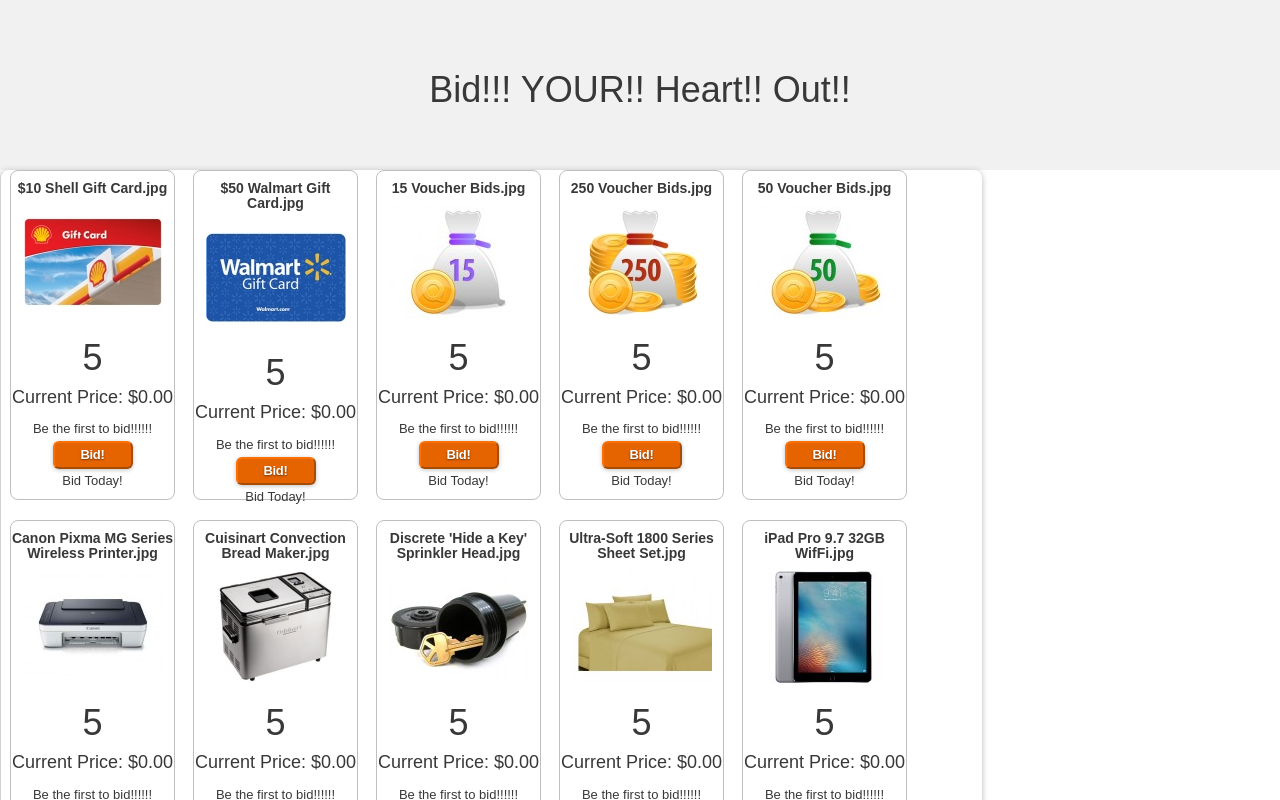
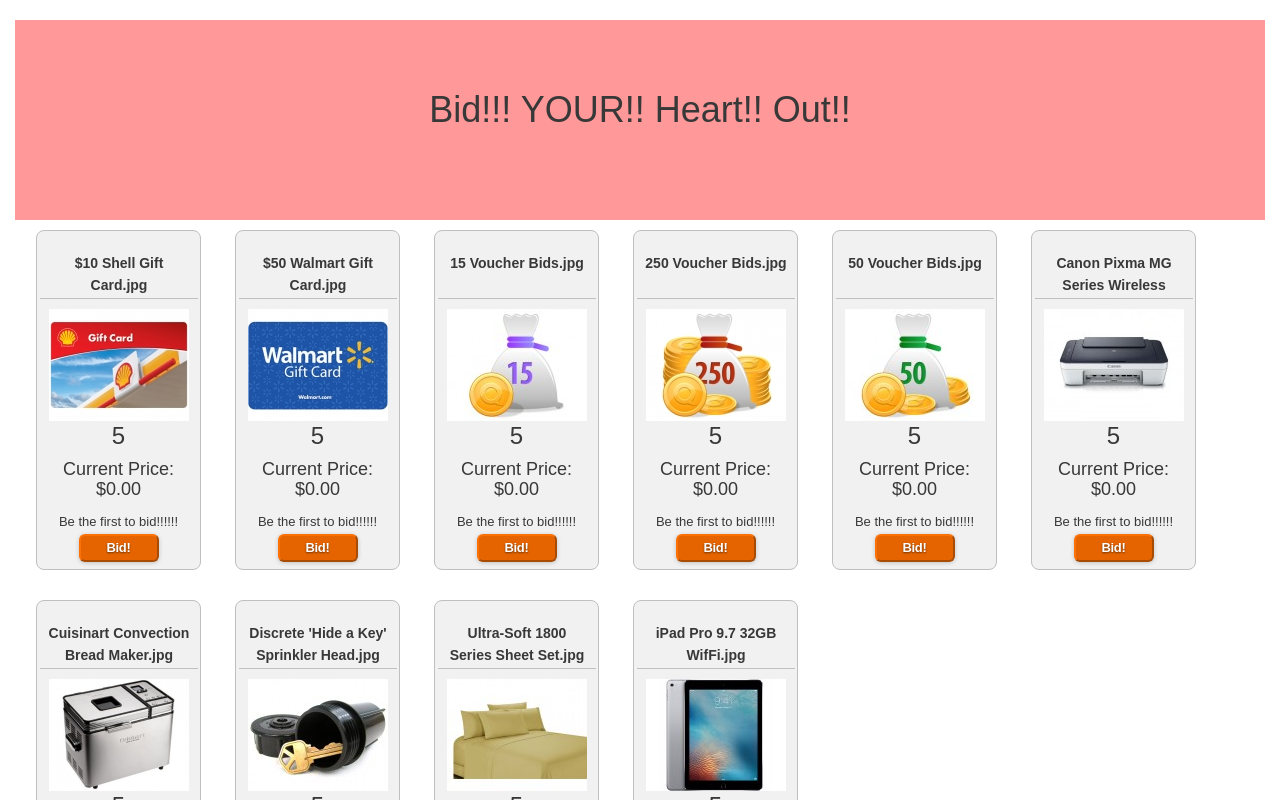
Before and after one commit to WDI-SEA/react-penny-auction-component, a React (Create React App) app: page / in a window 1280 px wide. Shown: the top 800 px of the page. Built offline with nearby package versions, Linux system fonts and the light colour scheme.

Commit message:
no users

```diff
--- a/src/App.css
+++ b/src/App.css
@@ -6,28 +6,53 @@ body{
   line-height: 24px;
   color: #383838;
   text-align: left;
+  background: #FFFFFF;
 }
 
 .App {
   text-align: center;
 }
 .header {
-    background-color: #f1f1f1;
+  /*background: #f1f1f1;*/
+  -webkit-animation: background 5s cubic-bezier(1,0,0,1) infinite;
+  animation: background 5s cubic-bezier(1,0,0,1) infinite;
+    font-size: 2.5em;
     padding: 50px;
     text-align: center;
+     height: 200px;
+}
+
+@-webkit-keyframes background {
+  0% { background-color: #f99; }
+  33% { background-color: #9f9; }
+  67% { background-color: #99f; }
+  100% { background-color: #f99; }
+}
+
+@keyframes background {
+  0% { background-color: #f99; }
+  33% { background-color: #9f9; }
+  67% { background-color: #99f; }
+  100% { background-color: #f99; }
 }
 
 .auction-item-wrapper{
   width: 165px;
-  height: 330px;
+  height: 340px;
   text-align: center;
   float: left;
   border: solid 1px #bfbfbf;
   -webkit-border-radius: 8px;
-  margin: 0 9px 20px 9px;
+  margin: 10px 14px 20px 20px;
   position: relative;
+  padding: 3px;
+  padding-bottom: 10px;
+  background: #f1f1f1;
 }
-
+.counter{
+  padding: 1px;
+  margin: 1px;
+}
 .normal {
   font-weight: normal;
 }
@@ -49,6 +74,9 @@ h5.auction-item-wrapper{
   line-height:22px;
   overflow:hidden;
   width: 158px;
+  display: inline-block;
+  vertical-align: middle;
+  word-wrap: break-word;
 }
 div.auction-item-wrapper>div>h5 {
   display: inline-block;
@@ -59,15 +87,25 @@ h5{
   font-size: 14px;
   font-weight: bold;
 }
+.container{
+  position: relative;
+  border-radius: 0 0 6px 6px;
+  width: 100%;
+  float: center;
+  margin-top: 20px;
+
+}
 .home{
   position: relative;
   border-radius: 8px 8px 0 0;
-  width: 982px;
-  float: left;
+  width: 100%;
+  float: center;
   border-left: solid 1px #d1d1d1;
-  border-right: soild 1px #d1d1d1;
+  border-right: solid 1px #d1d1d1;
   box-shadow: 0 1px 6px 0 #b8b8b8;
-  min-height: 500px;
+  margin: 0 auto;
+
+
 }
 .button{
   background-color: #e56400;
@@ -83,7 +121,18 @@ h5{
   font-weight: 600;
   text-align: center;
 }
-.bid{
+.auction-item-title{
+
+  height: 55px;
+  padding: 8px;
+  border-bottom: solid 1px #bfbfbf;
+  line-height: 22px;
+  overflow: hidden;
+  width: 158px;
+  margin-top: 0 0 10px 0;
+  word-wrap: break-word;
+  display: inline-block;
+  vertical-align: middle;
 
 }
 .medium{
--- a/src/App.js
+++ b/src/App.js
@@ -17,7 +17,7 @@ class App extends Component {
   render() {
 
     return (
-      <div>
+      <div className="container">
         <Header />
         <Item  />
 
--- a/src/Item.js
+++ b/src/Item.js
@@ -62,9 +62,8 @@ export default class Item extends Component {
     var junkForAuction = this.state.junk.map(function(data, id){
             return ([
                 <div className="auction-item-wrapper normal"key={id}>
-
                     <h5 className="auction-item-title" key={id}>{data.name}</h5>
-                    <img src={data.img} alt="Bahahahahaha"/>
+                    <a><img src={data.img} alt="Bahahahahaha"/></a>
                     <Countdown />
                 </div>
             ])
--- a/src/count.js
+++ b/src/count.js
@@ -41,22 +41,14 @@ export default class Countdown extends Component {
              userBidder= <div className="animationText"> You won! </div>
          }
 
-         let nonsence = (this.state.price === 0) ? (<div>Bid Today!</div>)
-          : (<div>you can do it!!!!</div>)
-
-         if(this.state.ticks === 0 && this.state.price === 0){
-             nonsence = <div> you could have won this </div>
-         }else if(this.state.ticks === 0 && this.state.price >= 1){
-             nonsence= <div className="animationText"> Congradulations! </div>
-         }
          return(
              <div className="bidder">
 
-                 <h1>{this.state.ticks}</h1>
+                 <h3 className="counter">{this.state.ticks}</h3>
                  <h4>Current Price: ${(this.state.price/100).toFixed(2)}</h4>
                  {userBidder}
                  <button className="button bid medium" disable={this.state.ticks === 0} onClick={(e) => this.bid(e)}>Bid!</button>
-                 <span>{nonsence}</span>
+
           </div>
          )
      }
```
